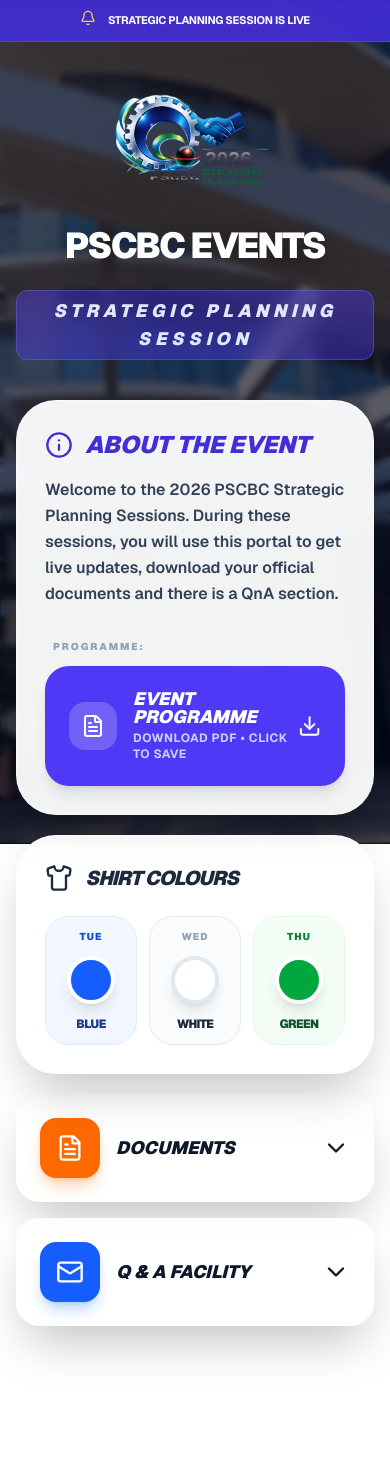
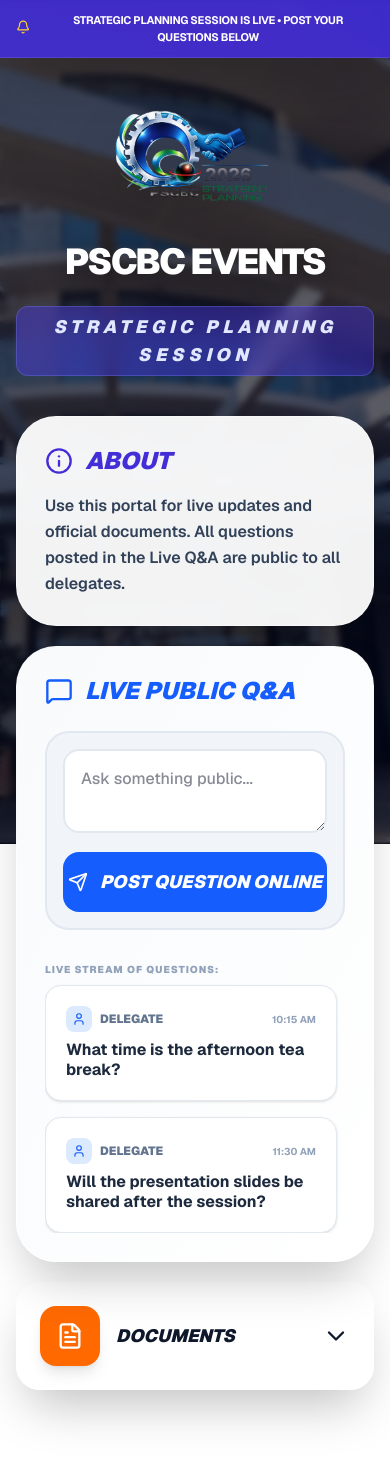
Before and after one commit to viwemakapela2005/strat-planning, a Next.js app: page / in a window 390 px wide. Shown: the top 1462 px of the page. Before the commit the page ends 1406 px from the top, so only its background shows below. Built offline with nearby package versions, Linux system fonts and the light colour scheme.

Commit message:
PSCBC Final Event Build

```diff
--- a/app/page.tsx
+++ b/app/page.tsx
@@ -3,41 +3,51 @@
 import React, { useState, ChangeEvent } from 'react';
 import {
   FileText, Info, Shirt, Bell,
-  Download, ChevronDown, Send, Mail
+  Download, ChevronDown, Send, MessageSquare, User
 } from 'lucide-react';
 
-// TypeScript Interface for your files
 interface ResourceDocument {
   name: string;
   fileName: string;
   size: string;
 }
 
+interface LiveQuestion {
+  id: number;
+  user: string;
+  text: string;
+  timestamp: string;
+}
+
 export default function EventDashboard() {
   const [activeTab, setActiveTab] = useState<string | null>(null);
-  const [question, setQuestion] = useState<string>("");
+  const [newQuestion, setNewQuestion] = useState<string>("");
 
-  const YOUR_EMAIL = "viwem@pscbc.org.za";
-  const EVENT_SUBJECT = "PSCBC Strat Planning Question";
+  // Mock data for live questions - in a real app, this would come from Firebase
+  const [publicQuestions, setPublicQuestions] = useState<LiveQuestion[]>([
+    { id: 1, user: "Delegate", text: "What time is the afternoon tea break?", timestamp: "10:15 AM" },
+    { id: 2, user: "Delegate", text: "Will the presentation slides be shared after the session?", timestamp: "11:30 AM" }
+  ]);
 
-  // --- ADD NEW DOCUMENTS HERE ---
   const DOCUMENTS_LIST: ResourceDocument[] = [
     { name: "Operational Report", fileName: "operational-report.pdf", size: "1.2 MB" },
     { name: "Financial Overview", fileName: "finance.pdf", size: "900 KB" },
     { name: "Strategic Plan 2026", fileName: "strat-plan.pdf", size: "3.5 MB" },
   ];
 
-  const toggleTab = (tab: string) => {
-    setActiveTab(activeTab === tab ? null : tab);
+  const handlePostQuestion = () => {
+    if (!newQuestion.trim()) return alert("Please type a question!");
+
+    const questionObj: LiveQuestion = {
+      id: Date.now(),
+      user: "You",
+      text: newQuestion,
+      timestamp: new Date().toLocaleTimeString([], { hour: '2-digit', minute: '2-digit' })
     };
 
-  const handleEmailSend = () => {
-    if (!question.trim()) return alert("Please type a question first!");
-    const subject = encodeURIComponent(EVENT_SUBJECT);
-    const body = encodeURIComponent(question);
-    const mailtoUrl = `mailto:${YOUR_EMAIL}?subject=${subject}&body=${body}`;
-    window.location.href = mailtoUrl;
-    setQuestion("");
+    // Add to local state (everyone would see this if connected to a DB)
+    setPublicQuestions([questionObj, ...publicQuestions]);
+    setNewQuestion("");
   };
 
   return (
@@ -57,32 +67,24 @@
         <div className="bg-indigo-700/90 backdrop-blur-xl text-white px-4 py-3 flex items-center justify-center shadow-2xl sticky top-0 z-50 border-b border-white/10">
           <div className="flex items-center gap-3">
             <Bell size={16} className="animate-bounce text-amber-300" />
-            <span className="text-[11px] md:text-sm font-bold uppercase tracking-tight">
-              Strategic Planning Session is Live
+            <span className="text-[11px] md:text-sm font-bold uppercase tracking-tight text-center">
+              Strategic Planning Session is Live • Post your questions below
             </span>
           </div>
         </div>
 
         <main className="max-w-4xl mx-auto px-4 md:px-6 mt-8 md:mt-12">
 
-          {/* HEADER SECTION - FIXED & STACKED */}
+          {/* HEADER SECTION (LOGO 2X SIZE) */}
           <header className="mb-10 text-center flex flex-col items-center justify-center gap-6">
-            <div className="flex flex-col items-center justify-center gap-6">
             <img
               src="/logo.png"
               alt="Logo"
-                /* Height increased 2x: h-16 -> h-32 and md:h-24 -> md:h-48 */
               className="h-32 md:h-48 w-auto drop-shadow-2xl object-contain"
-                onError={(e) => {
-                  const target = e.currentTarget as HTMLImageElement;
-                  target.style.display = 'none';
-                }}
             />
             <h1 className="text-4xl md:text-6xl font-black tracking-tighter text-white uppercase drop-shadow-[0_5px_15px_rgba(0,0,0,0.5)] text-center">
               PSCBC EVENTS
             </h1>
-            </div>
-
             <div className="inline-block px-5 py-1.5 bg-indigo-600/40 backdrop-blur-md rounded-xl border border-indigo-400/30">
               <p className="text-indigo-100 text-lg md:text-2xl font-black tracking-[0.25em] uppercase italic">
                 Strategic Planning Session
@@ -90,136 +92,94 @@
             </div>
           </header>
 
-          {/* MAIN CONTENT AREA */}
           <div className="space-y-5">
-
-            {/* 1. ABOUT & PROGRAMME DOWNLOAD */}
+            {/* ABOUT SECTION */}
             <section className="bg-white/95 backdrop-blur-md rounded-[2.5rem] p-7 md:p-10 border border-white/40 shadow-2xl">
               <div className="flex items-center gap-3 mb-4 text-indigo-700">
                 <Info size={28} />
-                <h2 className="text-2xl md:text-3xl font-black uppercase italic">About the Event</h2>
+                <h2 className="text-2xl md:text-3xl font-black uppercase italic">About</h2>
               </div>
-              <p className="text-slate-700 leading-relaxed mb-8 font-semibold text-base md:text-lg">
-                Welcome to the 2026 PSCBC Strategic Planning Sessions. During these sessions, you will use this portal to get live updates, download your official documents and there is a QnA section.
+              <p className="text-slate-700 leading-relaxed font-semibold text-base md:text-lg">
+                Use this portal for live updates and official documents. All questions posted in the Live Q&A are public to all delegates.
               </p>
-
-              <div className="space-y-3">
-                <p className="text-[10px] font-black text-slate-400 uppercase tracking-[0.2em] ml-2">Programme:</p>
-                <a
-                  href="/docs/programme.pdf"
-                  download="PSCBC_Programme_2026.pdf"
-                  className="flex items-center justify-between p-6 bg-indigo-600 hover:bg-indigo-700 text-white rounded-3xl transition-all shadow-lg group active:scale-95"
-                >
-                  <div className="flex items-center gap-4 text-left">
-                    <div className="p-3 bg-white/20 rounded-2xl">
-                      <FileText size={24} />
-                    </div>
-                    <div>
-                      <p className="font-black uppercase italic text-lg leading-none">Event Programme</p>
-                      <p className="text-indigo-200 text-xs mt-1 font-bold uppercase tracking-wider">Download PDF • Click to Save</p>
-                    </div>
-                  </div>
-                  <Download size={28} className="group-hover:translate-y-1 transition-transform" />
-                </a>
-              </div>
             </section>
 
-            {/* 2. SHIRT COLOURS SECTION */}
-            <section className="bg-white/95 backdrop-blur-md border border-white/40 rounded-[2.5rem] p-7 md:p-8 shadow-2xl">
-              <div className="flex items-center gap-3 mb-6 text-slate-800">
-                <Shirt size={28} />
-                <h2 className="text-xl md:text-2xl font-black uppercase italic tracking-tighter">Shirt Colours</h2>
+            {/* LIVE Q&A SECTION */}
+            <section className="bg-white/95 backdrop-blur-md rounded-[2.5rem] border border-white/40 shadow-2xl overflow-hidden">
+              <div className="p-7 md:p-10 bg-gradient-to-br from-slate-50 to-white">
+                <div className="flex items-center gap-3 mb-6 text-blue-600">
+                  <MessageSquare size={28} />
+                  <h2 className="text-2xl md:text-3xl font-black uppercase italic">Live Public Q&A</h2>
                 </div>
-              <div className="grid grid-cols-3 gap-3 md:gap-6 text-center">
-                <div className="p-3 md:p-6 rounded-3xl bg-blue-50/80 border border-blue-100">
-                  <p className="text-[10px] md:text-sm font-black text-blue-700 uppercase mb-3 tracking-widest text-center">Tue</p>
-                  <div className="w-12 h-12 md:w-16 md:h-16 bg-blue-600 rounded-full shadow-lg border-4 border-white mx-auto"></div>
-                  <p className="font-black text-blue-900 text-xs md:text-lg mt-3 uppercase tracking-tighter">Blue</p>
+
+                {/* Question Input Area */}
+                <div className="bg-slate-100 p-4 rounded-3xl mb-8 border-2 border-slate-200">
+                  <textarea
+                    className="w-full p-4 bg-white border-2 border-slate-200 rounded-2xl focus:border-blue-600 outline-none text-base font-medium mb-3"
+                    rows={2}
+                    placeholder="Ask something public..."
+                    value={newQuestion}
+                    onChange={(e: ChangeEvent<HTMLTextAreaElement>) => setNewQuestion(e.target.value)}
+                  ></textarea>
+                  <button
+                    onClick={handlePostQuestion}
+                    className="w-full bg-blue-600 text-white py-4 rounded-2xl font-black text-lg flex items-center justify-center gap-3 hover:bg-blue-700 transition-all active:scale-95 uppercase italic"
+                  >
+                    <Send size={20} /> Post Question Online
+                  </button>
                 </div>
-                <div className="p-3 md:p-6 rounded-3xl bg-slate-50/80 border border-slate-200">
-                  <p className="text-[10px] md:text-sm font-black text-slate-400 uppercase mb-3 tracking-widest text-center">Wed</p>
-                  <div className="w-12 h-12 md:w-16 md:h-16 bg-white border-4 border-slate-200 rounded-full shadow-lg mx-auto"></div>
-                  <p className="font-black text-slate-800 text-xs md:text-lg mt-3 uppercase tracking-tighter">White</p>
+
+                {/* Live Feed */}
+                <div className="space-y-4 max-h-[400px] overflow-y-auto pr-2">
+                  <p className="text-[10px] font-black text-slate-400 uppercase tracking-widest mb-2">Live Stream of Questions:</p>
+                  {publicQuestions.map((q) => (
+                    <div key={q.id} className="bg-white p-5 rounded-2xl border border-slate-200 shadow-sm animate-in fade-in slide-in-from-bottom-2">
+                      <div className="flex items-center justify-between mb-2">
+                        <div className="flex items-center gap-2">
+                          <div className="p-1.5 bg-blue-100 text-blue-600 rounded-lg">
+                            <User size={14} />
                           </div>
-                <div className="p-3 md:p-6 rounded-3xl bg-green-50/80 border border-green-100">
-                  <p className="text-[10px] md:text-sm font-black text-green-700 uppercase mb-3 tracking-widest text-center">Thu</p>
-                  <div className="w-12 h-12 md:w-16 md:h-16 bg-green-600 rounded-full shadow-lg border-4 border-white mx-auto"></div>
-                  <p className="font-black text-green-900 text-xs md:text-lg mt-3 uppercase tracking-tighter">Green</p>
+                          <span className="font-black text-xs uppercase text-slate-500">{q.user}</span>
+                        </div>
+                        <span className="text-[10px] font-bold text-slate-400">{q.timestamp}</span>
+                      </div>
+                      <p className="text-slate-800 font-bold leading-tight">{q.text}</p>
+                    </div>
+                  ))}
                 </div>
               </div>
             </section>
 
-            {/* 3. DROPDOWNS (DOCUMENTS & QA) */}
-            <div className="space-y-4">
-              {/* RESOURCE DOCUMENTS DROPDOWN */}
+            {/* DOCUMENTS DROPDOWN */}
             <div className="overflow-hidden bg-white/95 rounded-3xl shadow-2xl">
               <button
-                  onClick={() => toggleTab('docs')}
+                onClick={() => setActiveTab(activeTab === 'docs' ? null : 'docs')}
                 className="w-full flex items-center justify-between p-6 md:p-8 hover:bg-white transition-all"
               >
-                  <div className="flex items-center gap-4 md:gap-6">
-                    <div className="p-4 bg-orange-500 text-white rounded-2xl shadow-lg shadow-orange-500/30">
+                <div className="flex items-center gap-4">
+                  <div className="p-4 bg-orange-500 text-white rounded-2xl shadow-lg">
                     <FileText size={28} />
                   </div>
                   <div className="text-left font-black text-lg md:text-xl text-slate-900 uppercase italic">Documents</div>
                 </div>
-                  <ChevronDown size={28} className={`transition-transform duration-500 ${activeTab === 'docs' ? 'rotate-180' : ''}`} />
+                <ChevronDown size={28} className={`transition-transform ${activeTab === 'docs' ? 'rotate-180' : ''}`} />
               </button>
 
               {activeTab === 'docs' && (
                 <div className="p-6 pt-0 border-t space-y-3 bg-slate-50/50">
                   {DOCUMENTS_LIST.map((doc, index) => (
-                      <a
-                        key={index}
-                        href={`/docs/${doc.fileName}`}
-                        download={doc.fileName}
-                        className="flex items-center justify-between p-5 bg-white rounded-2xl border-2 border-slate-100 hover:border-orange-500 transition-all group"
-                      >
+                    <a key={index} href={`/docs/${doc.fileName}`} download className="flex items-center justify-between p-5 bg-white rounded-2xl border-2 border-slate-100 hover:border-orange-500 transition-all">
                       <div className="flex flex-col text-left">
                         <span className="font-black text-slate-800 uppercase italic">{doc.name}</span>
-                          <span className="text-[10px] text-slate-400 uppercase font-black tracking-widest">{doc.size} • Download</span>
+                        <span className="text-[10px] text-slate-400 uppercase font-black">{doc.size}</span>
                       </div>
-                        <Download size={20} className="text-orange-500 group-hover:scale-125 transition-transform" />
+                      <Download size={20} className="text-orange-500" />
                     </a>
                   ))}
                 </div>
               )}
             </div>
 
-              {/* QA FACILITY DROPDOWN */}
-              <div className="overflow-hidden bg-white/95 rounded-3xl shadow-2xl">
-                <button
-                  onClick={() => toggleTab('qa')}
-                  className="w-full flex items-center justify-between p-6 md:p-8 hover:bg-white transition-all"
-                >
-                  <div className="flex items-center gap-4 md:gap-6">
-                    <div className="p-4 bg-blue-600 text-white rounded-2xl shadow-lg shadow-blue-500/30">
-                      <Mail size={28} />
-                    </div>
-                    <div className="text-left font-black text-lg md:text-xl text-slate-900 uppercase italic">Q & A Facility</div>
-                  </div>
-                  <ChevronDown size={28} className={`transition-transform duration-500 ${activeTab === 'qa' ? 'rotate-180' : ''}`} />
-                </button>
-                {activeTab === 'qa' && (
-                  <div className="p-6 pt-0 border-t bg-slate-50/50">
-                    <p className="text-[10px] font-black text-slate-400 my-4 uppercase tracking-widest text-left">Sent to Secretariat via Email:</p>
-                    <textarea
-                      className="w-full p-5 bg-white border-2 border-slate-200 rounded-2xl focus:border-blue-600 outline-none text-base font-medium mb-4"
-                      rows={3}
-                      placeholder="Type your question here..."
-                      value={question}
-                      onChange={(e: ChangeEvent<HTMLTextAreaElement>) => setQuestion(e.target.value)}
-                    ></textarea>
-                    <button
-                      onClick={handleEmailSend}
-                      className="w-full bg-blue-600 text-white py-4 rounded-2xl font-black text-lg flex items-center justify-center gap-3 hover:bg-blue-700 shadow-xl transition-all active:scale-95 uppercase italic"
-                    >
-                      <Send size={20} /> Submit Question
-                    </button>
-                  </div>
-                )}
-              </div>
-            </div>
           </div>
         </main>
       </div>
```
Lines whose indentation alone changed are shown as unchanged.
